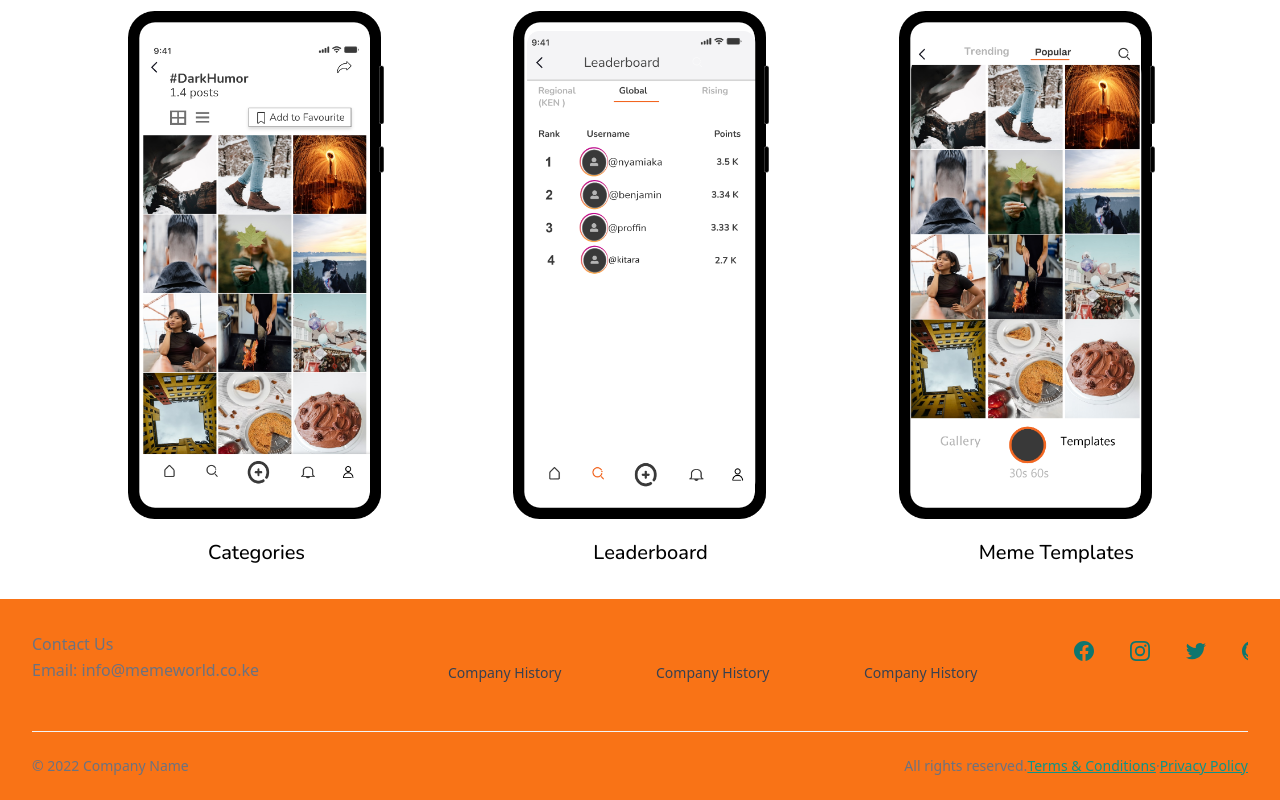
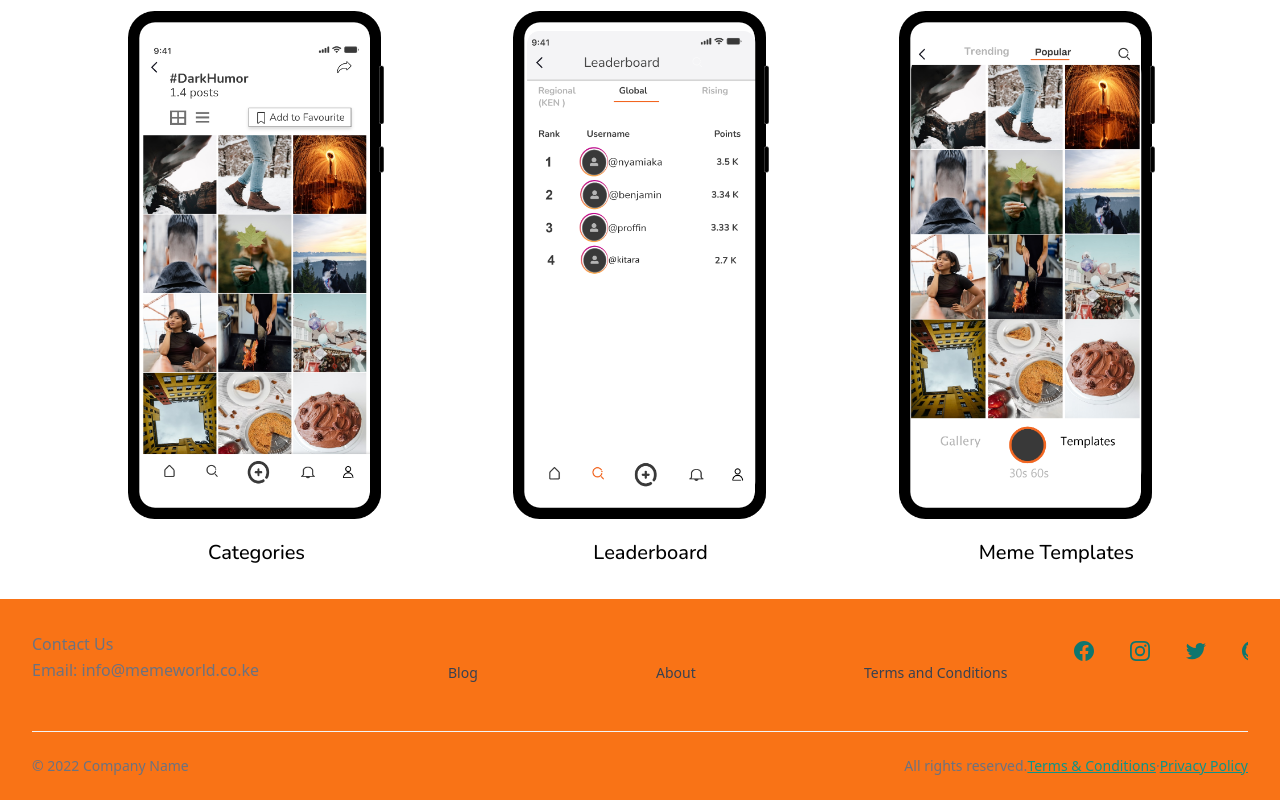
Before and after one commit to analyst15/memeworld, a Vue app: page / in a window 1280 px wide. Shown: the part 680-1480 px from the top of the page. Built offline with nearby package versions, Linux system fonts and the light colour scheme; the HTML template or start-up script is replaced by a standard one.

Commit message:
footer changes

```diff
--- a/src/components/Footer.vue
+++ b/src/components/Footer.vue
@@ -108,7 +108,7 @@
           <ul class="mt-14 space-y-4 text-sm">
             <li>
               <a class="text-gray-700 transition hover:text-gray-700/75" href="#">
-                Company History
+                Blog
               </a>
             </li>
           </ul>
@@ -117,7 +117,7 @@
           <ul class="mt-14 space-y-4 text-sm">
             <li>
               <a class="text-gray-700 transition hover:text-gray-700/75" href="#">
-                Company History
+                About
               </a>
             </li>
           </ul>
@@ -127,7 +127,7 @@
           <ul class="mt-14 space-y-4 text-sm">
             <li>
               <a class="text-gray-700 transition hover:text-gray-700/75" href="#">
-                Company History
+                Terms and Conditions
               </a>
             </li>
           </ul>
```
